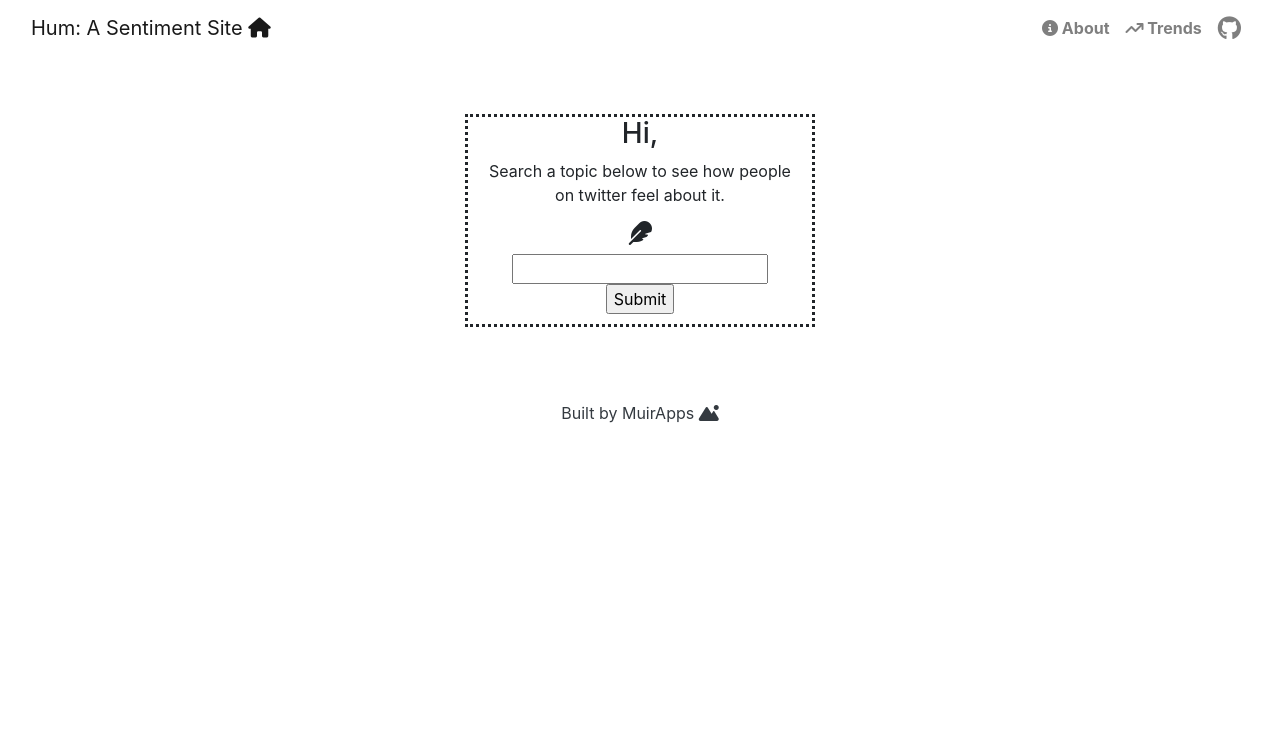
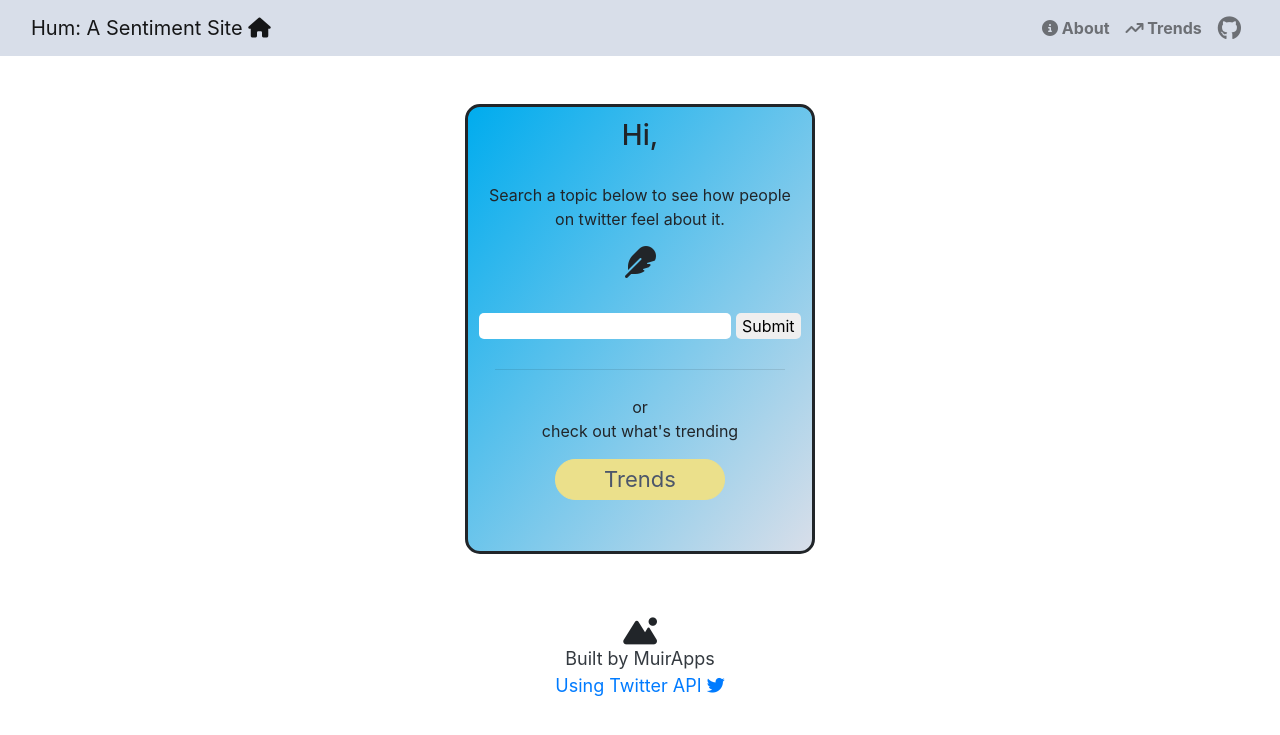
Before and after one commit to ggsmith842/sentiment-api-hum, a FastAPI app: page / in a window 1280 px wide. Shown: the top 735 px of the page. Run offline with FastAPI, Linux system fonts and the light colour scheme; some libraries are stand-ins or nearby versions.

Commit message:
added trends page

```diff
--- a/app/main.py
+++ b/app/main.py
@@ -8,6 +8,7 @@ from app.visuals import *
 from app.texttools import *
 from app.schemas import *
 from pathlib import Path
+from datetime import date
 
 BASE_DIR = Path(__file__).resolve().parent
 
@@ -26,8 +27,8 @@ def form_post(request: Request):
 @app.post("/")
 def form_post(request: Request, term: str = Form(...)):
 	result = get_results(term)
-	figure = plot_sentiment(result['score'])
-	return templates.TemplateResponse("results.html",context={'request':request,'result':result})
+	plot_sentiment(result['score'])
+	return templates.TemplateResponse("results.html",context={'request':request,'result':result, 'term':term})
 
 @app.get("/visual", response_class=HTMLResponse)
 def post_gauge(request: Request):
@@ -62,19 +63,19 @@ async def get_tweets(term: str | None = Query(default=None, min_length=3, max_le
 		return {'message':'no results'}
 
 @app.get("/trends/")
-async def get_trends():
+def get_trends(request: Request):
+	curr_date = date.today().strftime("%m/%d/%y")
 	try:
-		response = call_trends()
-		return response
-	except:
-		return {'message':'An error occured'}
+		result = call_trends()
+		return templates.TemplateResponse("trends.html", context={'request':request,'result':result, 'date':curr_date})
+	except Exception as e:
+		return {'message':'An error occured',"error": e}
 
-
-#POST
-@app.post("/items/")
-async def create_item(item: Item):
-	item_dict = item.dict()
-	if item.tax:
-		price_with_tax = item.price + item.tax
-		item_dict.update({"price_with_tax": price_with_tax})
-	return item_dict
+# #POST
+# @app.post("/items/")
+# async def create_item(item: Item):
+# 	item_dict = item.dict()
+# 	if item.tax:
+# 		price_with_tax = item.price + item.tax
+# 		item_dict.update({"price_with_tax": price_with_tax})
+# 	return item_dict
--- a/app/static/base.css
+++ b/app/static/base.css
@@ -1,6 +1,17 @@
+
+.navbar-brand {
+    margin-bottom: 0px;
+}
 
 .nav {
     font-size: large;
+    background-color: aqua;
+}
+
+.title {
+    float: left;
+    text-align:left;
+    margin-bottom: 0px;
 }
 
 .navbar-collapse.collapse.in {
@@ -12,3 +23,10 @@
     background-color: #f00000;
     border-color: #dc281e;
 }
+
+.footer-cust {
+    align-items: center;
+    align-content: center;
+    text-align: center;
+    font-size: large;
+}
--- a/app/static/index.css
+++ b/app/static/index.css
@@ -9,20 +9,52 @@
     border-width: 0%;
 }
 
+.main-search {
+    padding: 2px;
+    text-align:center;
+    width: 350px;
+    height: 450px;
+    margin: auto;
+    border-style: solid;
+    border-radius: 15px;
+    background-image:linear-gradient(to bottom right, #00acee, #D8DEE9);
+    align-items:center;
+    justify-content:center;
+}
 
-.h2 {
+.welcome-text {
+    padding-top: 20px;
+    padding-bottom: 20px;
+}
+
+
+.hi {
     text-align: center;
     align-content: center;
+    padding-top: 10px;
+}
+
+
+
+.result-box {
+    background-color: #D8DEE9;
+    border-style: solid;
+    border-radius: 10px;
+    box-shadow: 0 4px 8px 0 rgba(0, 0, 0, 0.2), 0 6px 20px 0 rgba(0, 0, 0, 0.19);
+    border-width: 2px;
 }
 
 .wrapped-iframe {
     display: block;
-    margin: 5px;
-    width: 300px;
-    height: 300px;
+    padding-top: 15px;
+    padding-bottom: 15px;
+    /* margin: 0px; */
+    /* width: 300px;
+    height: 300px; */
     border: 0;
-    padding-top: 5px;
-}
+    /* padding-top: 5px; */
+    /* background-color: #D8DEE9; */
+ }
 
 .sm-list {
     list-style: none;
@@ -39,3 +71,15 @@
     padding: 5px;
     margin-bottom: 5px;
 }
+
+.aref-trends {
+    background-color: #ebe08b;
+    border: solid;
+    border-width: 1px;
+    border-color: #ebe08b;
+    border-radius: 20px;
+    padding: 3px 48px;
+    text-align: center;
+    display: inline-block;
+    font-size: 22px;
+  }
--- a/app/templates/base.html
+++ b/app/templates/base.html
@@ -16,9 +16,11 @@
     </head>
     <body>
         <!-- Navigation -->
-        <nav class="navbar navbar-expand-lg navbar-light collapse" id="mainNav">
+        <nav class="navbar navbar-expand-lg navbar-light collapse" id="mainNav" style="background-color:#D8DEE9">
             <div class="container-fluid">
-                <a class="navbar-brand" href="/"> Hum: A Sentiment Site <i class="fa-solid fa-house"></i></a>
+                <div class="title">
+                    <a class="navbar-brand" href="/"> Hum: A Sentiment Site <i class="fa-solid fa-house"></i> </a>
+                </div>
                 <button class="navbar-toggler navbar-toggler-right" type="button" data-toggle="collapse" data-target="#navbarResponsive"
                     aria-controls="navbarResponsive" aria-expanded="false" aria-label="Toggle navigation">
                     <span class="navbar-toggler-icon"></span>
@@ -42,9 +44,11 @@
         <!-- Content Goes here -->
         {% endblock content %}
         <!-- Footer -->
-        <footer class="py-3 bg-grey">
+        <footer class="py-3 bg-grey footer-cust">
             <!-- <p class="m-0 text-dark text-center ">Copyright &copy; Articulate Badger</p> -->
-            <p class="m-0 text-dark text-center ">Built by MuirApps <i class="fa-solid fa-mountain-sun"></i></p>
+            <i class="fa-solid fa-mountain-sun fa-xl"></i>
+            <p class="m-0 text-dark text-center">Built by MuirApps</i> </p>
+            <a href="https://developer.twitter.com/en/products/twitter-api"> Using Twitter API <i class="fa-brands fa-twitter"></i></a>
         </footer>
     </body>
 </html>
--- a/app/templates/index.html
+++ b/app/templates/index.html
@@ -11,24 +11,24 @@
         class="img-fluid" alt="Phone image">
     </div> -->
     <!-- user input form -->
-    <div class="col-lg-7 " style="text-align:center;width: 350px;margin: 10px auto;border-style: dotted; align-items:center; justify-content:center;">
-        <h3>Hi,</h3>
-        <div class="row" style="text-align: center; margin: 5px; align-items: center; justify-content: center;">
+    <div class="col-lg-7 main-search">
+        <h3 class="hi">Hi,</h3>
+        <div class="row welcome-text" style="text-align: center; margin: 10px; align-items: center; justify-content: center;">
             <p>
                 Search a topic below to see how people on twitter feel about it.
             </p>
-            <i class="fa-solid fa-feather fa-xl" style="padding: 10px;"></i>
+            <i class="fa-solid fa-feather fa-2xl" style="padding: 15px;"></i>
         </div>
-            <form method="post" class="searchbar">
-                <input type="string" name="term" value=""/>
-                <input type="submit" title="Search">
+            <form method="post" class="searchbar" >
+                <input type="string" name="term" value="" style="border:none; border:1px; border-radius: 5px;" required/>
+                <input type="submit" title="Search" style="border:none; border:1px; border-radius: 5px;">
+
             </form>
+            <hr style="margin: 25px; color: #1e222a;">
+            <p> or <br> check out what's trending</p>
+            <a class="aref-trends" href="/trends/" style="color: #4C566A;" >Trends</a>
         </div>
-
     </div>
-
-
-
   </div>
 </div>
 {% endblock %}
--- a/app/visuals.py
+++ b/app/visuals.py
@@ -26,6 +26,7 @@ def plot_sentiment(score):
 
     fig.update_layout(
         margin=dict(l=20, r=20, t=0, b=0),
+        paper_bgcolor="#D8DEE9"
     )
 
     config_dict = {'displayModeBar': False}
```
Also changed, not shown: app/templates/gauge.html (+1 -1 lines), app/templates/results.html (+12 -8 lines), app/templates/trends.html (added, +23 -0 lines), app/static/twitter_trends.svg (added), app/static/twitter_trends_gold.svg (added).
